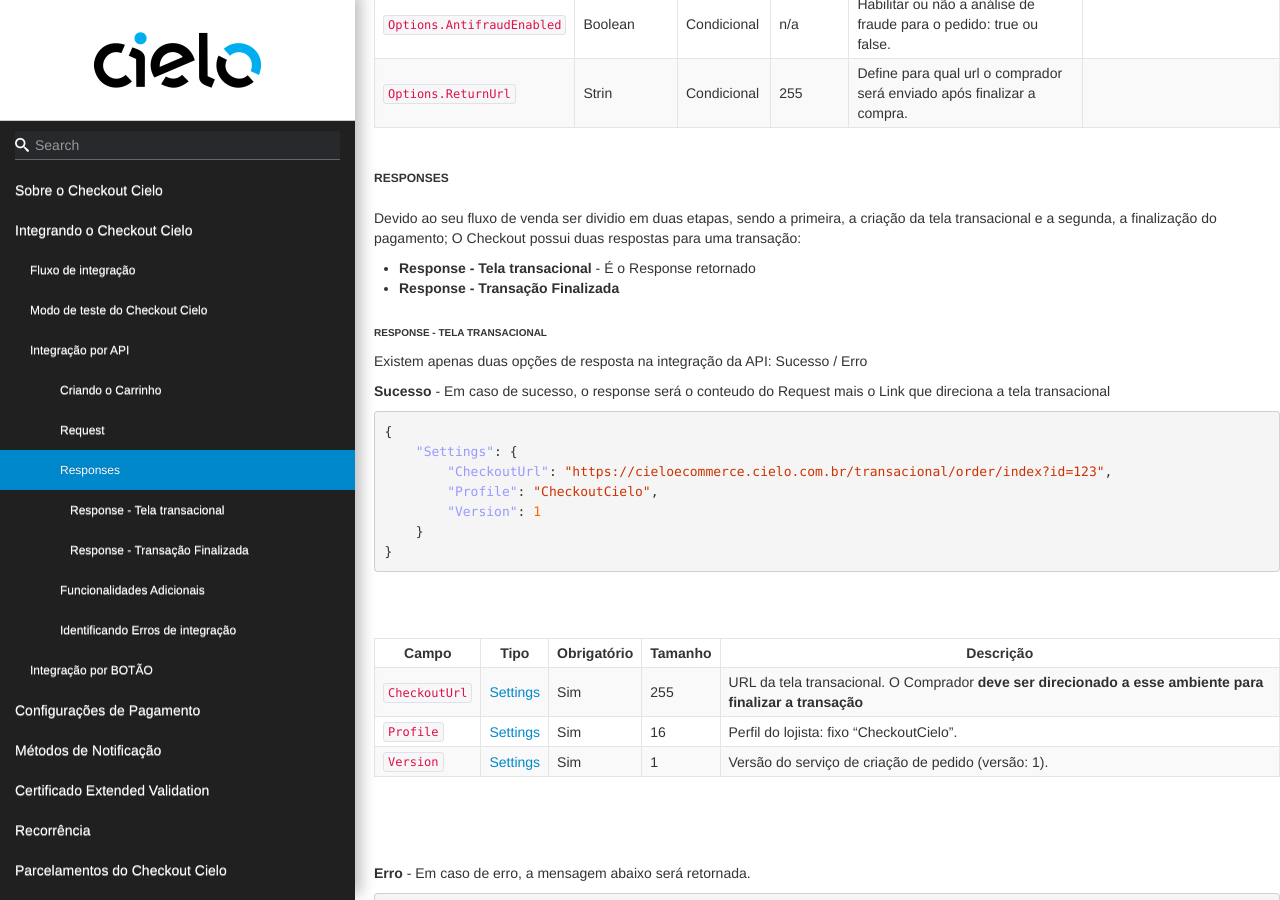
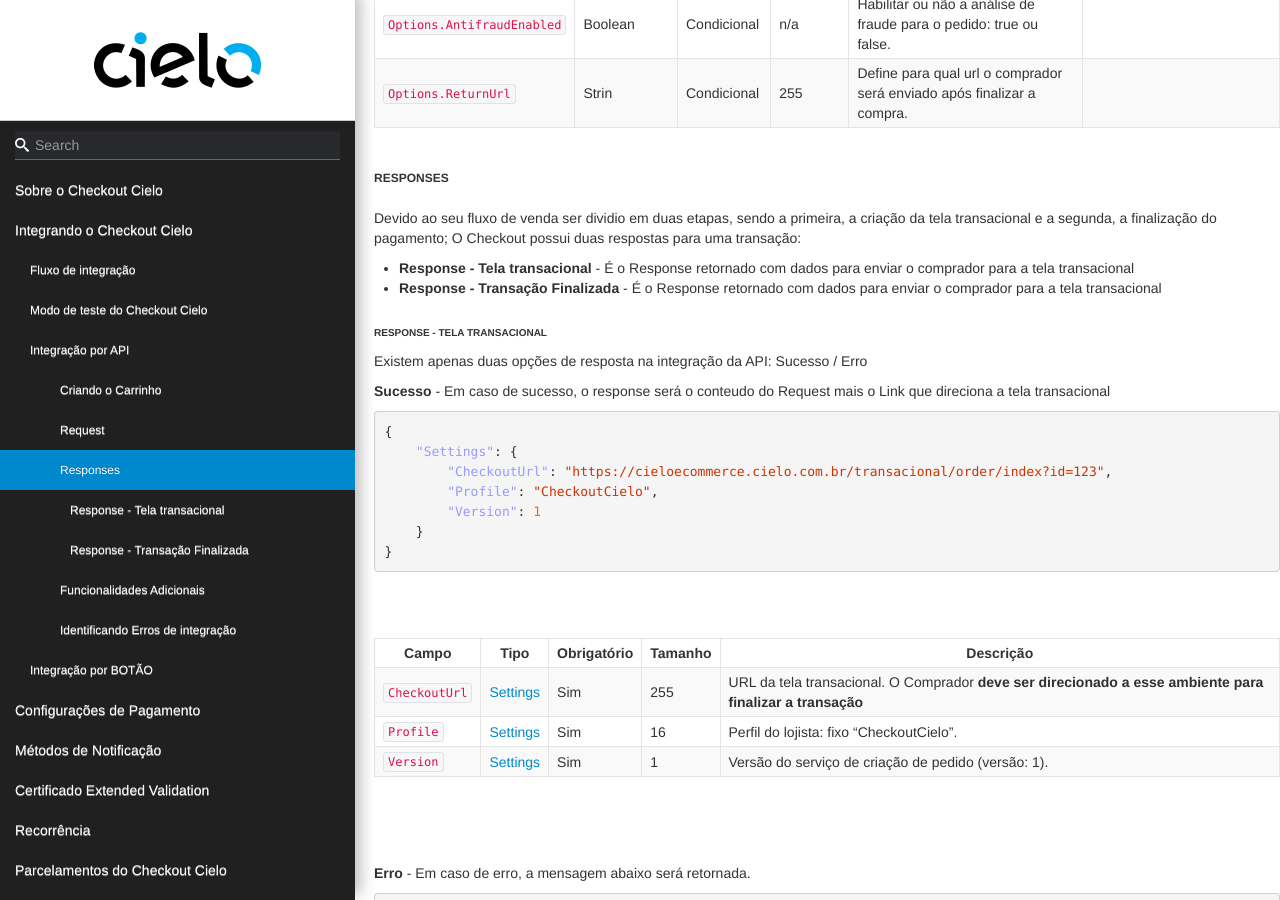
Before and after one commit to DeveloperCielo/Tutorial, a Jekyll site: the page built from _posts/2017-08-25-Checkout.md, in a window 1280 px wide and 900 px high, scrolled down 12791 px. Built offline with Jekyll 4.4.1, drawn with Linux system fonts in a browser that asks for light colours; some web fonts are replaced.

Commit message:
Updated '_posts/2017-08-25-Checkout.md' via CloudCannon

```diff
--- a/_posts/2017-08-25-Checkout.md
+++ b/_posts/2017-08-25-Checkout.md
@@ -451,8 +451,8 @@
 
 Devido ao seu fluxo de venda ser dividio em duas etapas, sendo a primeira, a criação da tela transacional e a segunda, a finalização do pagamento; O Checkout possui duas respostas para uma transação:
 
-* **Response - Tela transacional** - É o Response retornado
-* **Response - Transação Finalizada**
+* **Response - Tela transacional** - É o Response retornado com dados para enviar o comprador para a tela transacional
+* **Response - Transação Finalizada** - É o Response retornado com dados para enviar o comprador para a tela transacional
 
 
 
```
